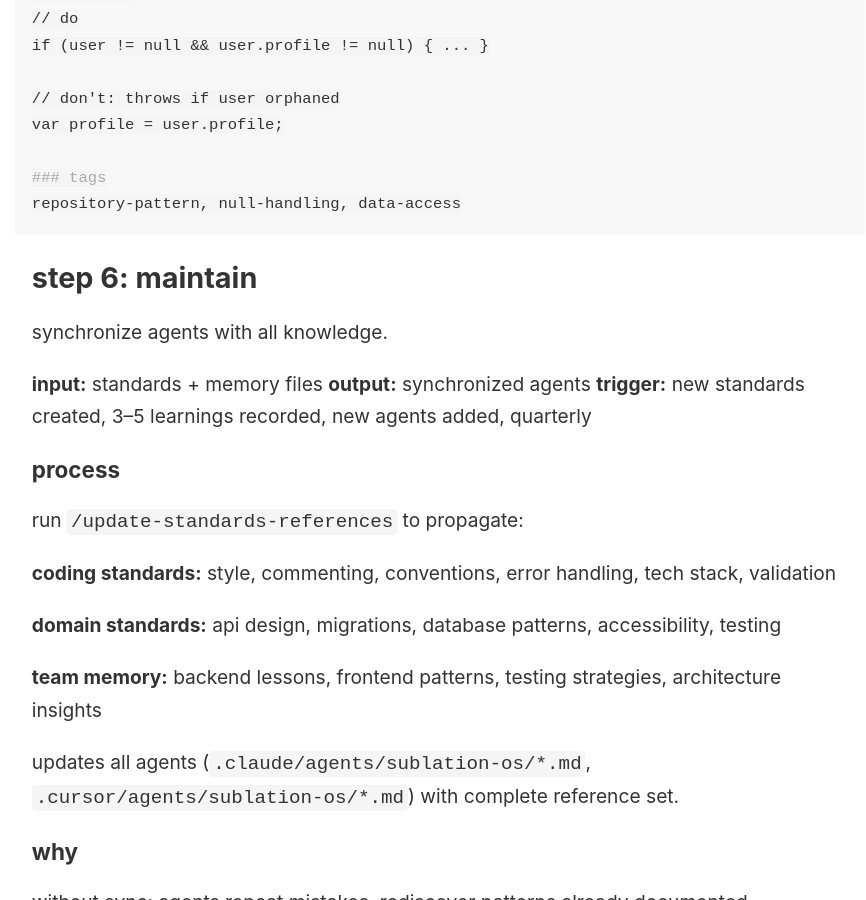
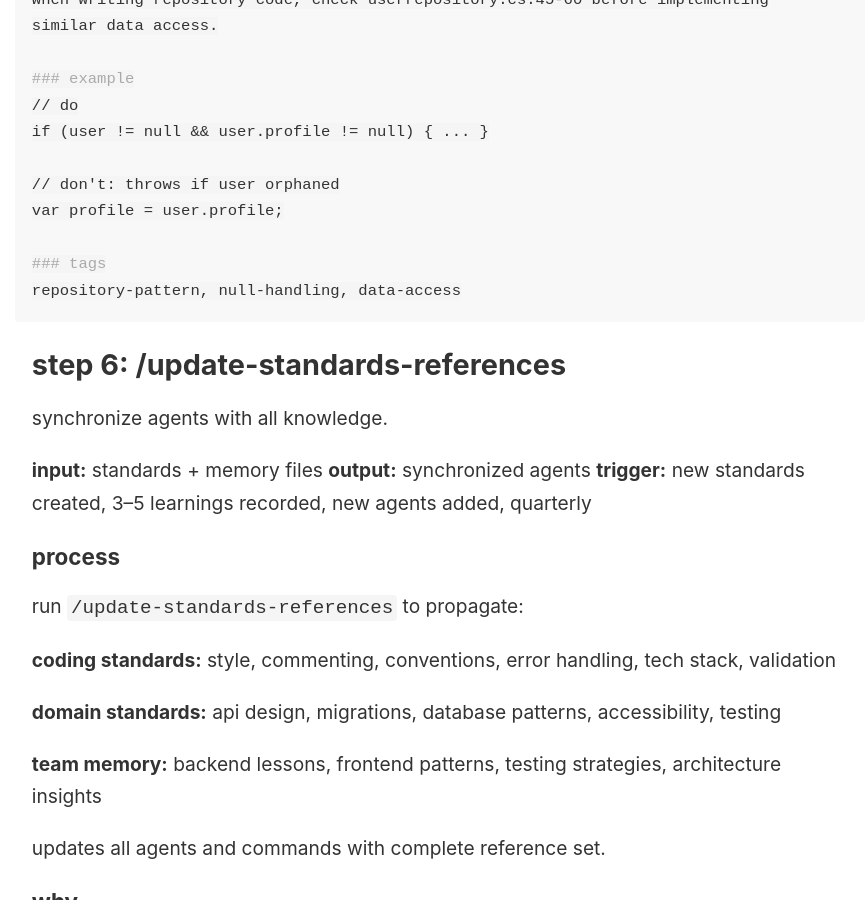
Before and after one commit to nicolosaullo/digital-garden, a Jekyll site: the page built from _notes/sublation-101.md, in a window 1280 px wide and 900 px high, scrolled down 6898 px. Shown: the whole window, without its empty margins (45-911 px from the left). Built offline with Jekyll 4.4.1, drawn with Linux system fonts in a browser that asks for light colours; some of the changed text lies outside the part shown.

Commit message:
Refactor sublation 101 workflow to a five-step loop
- Updated the workflow description to reflect a five-step process instead of six.
- Renamed the final step to `/update-standards-references` for clarity.
- Enhanced the explanation of agent synchronization and memory retrieval.
- Improved overall structure and consistency in the documentation.

````diff
--- a/_notes/sublation-101.md
+++ b/_notes/sublation-101.md
@@ -37,6 +37,11 @@
 input: observations
 output: memory/*.md
 resolves: forgotten patterns
+
+**6. `/update-standards-references`**
+input: standards, memories
+output: updated agents and commands
+resolves: memory retrieval
 
 ## step 1: /shape-spec
 clarify before design.
@@ -264,7 +269,7 @@
 repository-pattern, null-handling, data-access
 ```
 
-## step 6: maintain
+## step 6: /update-standards-references
 synchronize agents with all knowledge.
 
 **input:** standards + memory files
@@ -281,11 +286,11 @@
 
 **team memory:** backend lessons, frontend patterns, testing strategies, architecture insights
 
-updates all agents (`.claude/agents/sublation-os/*.md`, `.cursor/agents/sublation-os/*.md`) with complete reference set.
+updates all agents and commands with complete reference set.
 
 ### why
 
-without sync: agents repeat mistakes, rediscover patterns already documented.
+without sync: repeat mistakes, rediscover patterns already documented.
 
 with sync: each feature compounds knowledge. system learns itself.
 
@@ -308,7 +313,7 @@
   → memory/*.md entries
 
 maintain
-  → all agents synchronized
+  → all agents/commands synchronized
 ```
 
 ## recursion
````
